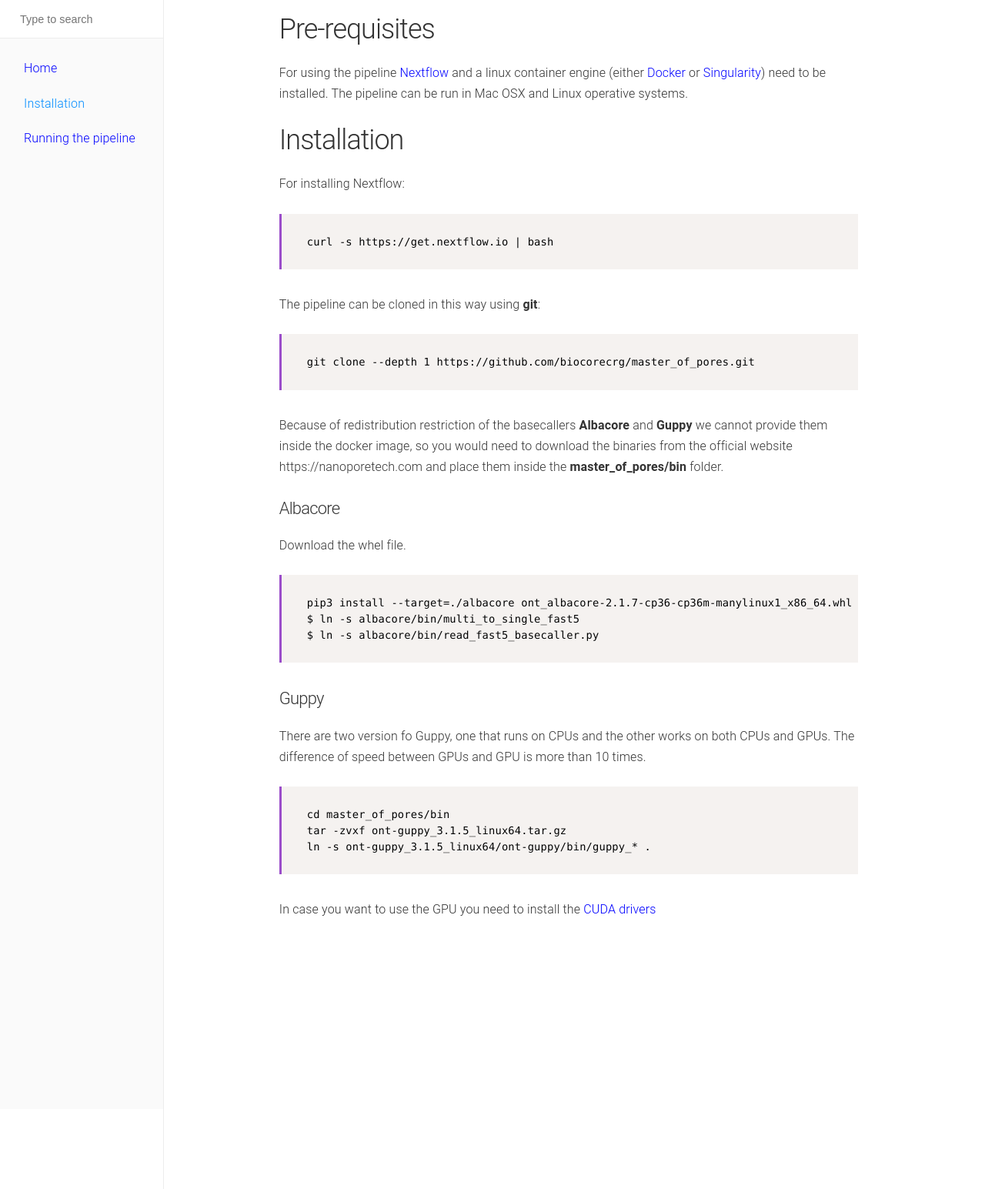
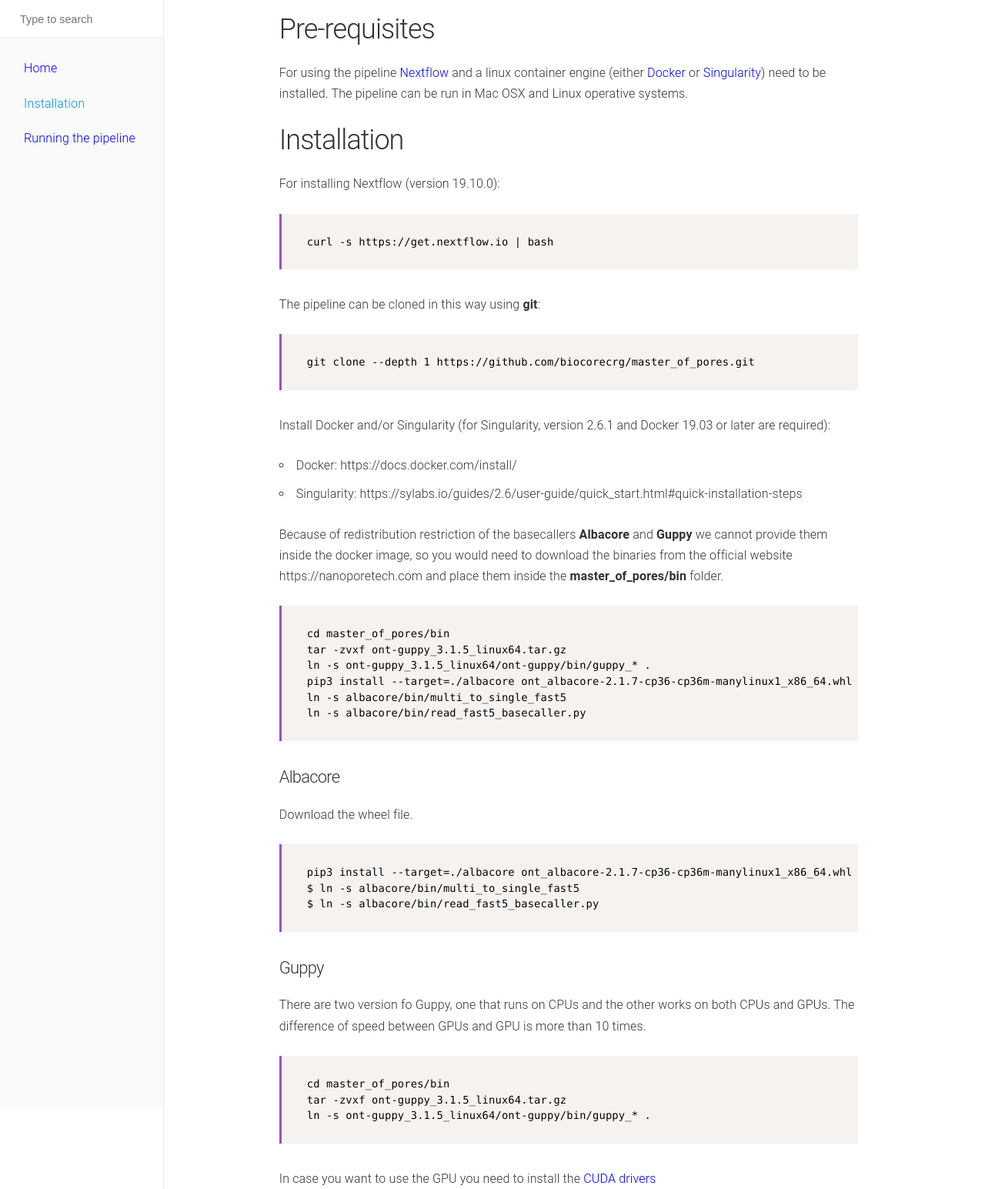
Before and after one commit to biocorecrg/master_of_pores, a Jekyll site: the page built from docs/install.md, in a window 1280 px wide. Shown: the whole page at 77% size. Built offline with Jekyll 4.4.1, drawn with Linux system fonts in a browser that asks for light colours.

Commit message:
Update install.md

````diff
--- a/docs/install.md
+++ b/docs/install.md
@@ -11,7 +11,7 @@
 ## Installation
 
 
-For installing Nextflow:
+For installing Nextflow (version 19.10.0):
 
 ```bash
 curl -s https://get.nextflow.io | bash
@@ -23,10 +23,24 @@
 git clone --depth 1 https://github.com/biocorecrg/master_of_pores.git
 ```
 
+Install Docker and/or Singularity (for Singularity, version 2.6.1 and Docker 19.03 or later are required):
+- Docker: https://docs.docker.com/install/
+- Singularity: https://sylabs.io/guides/2.6/user-guide/quick_start.html#quick-installation-steps
+
 Because of redistribution restriction of the basecallers **Albacore** and **Guppy** we cannot provide them inside the docker image, so you would need to download the binaries from the official website https://nanoporetech.com and place them inside the **master_of_pores/bin** folder.
 
+```bash
+cd master_of_pores/bin
+tar -zvxf ont-guppy_3.1.5_linux64.tar.gz
+ln -s ont-guppy_3.1.5_linux64/ont-guppy/bin/guppy_* .
+pip3 install --target=./albacore ont_albacore-2.1.7-cp36-cp36m-manylinux1_x86_64.whl
+ln -s albacore/bin/multi_to_single_fast5
+ln -s albacore/bin/read_fast5_basecaller.py
+```
+
+
 #### Albacore
-Download the whel file.
+Download the wheel file.
 
 ```bash
 pip3 install --target=./albacore ont_albacore-2.1.7-cp36-cp36m-manylinux1_x86_64.whl
````
